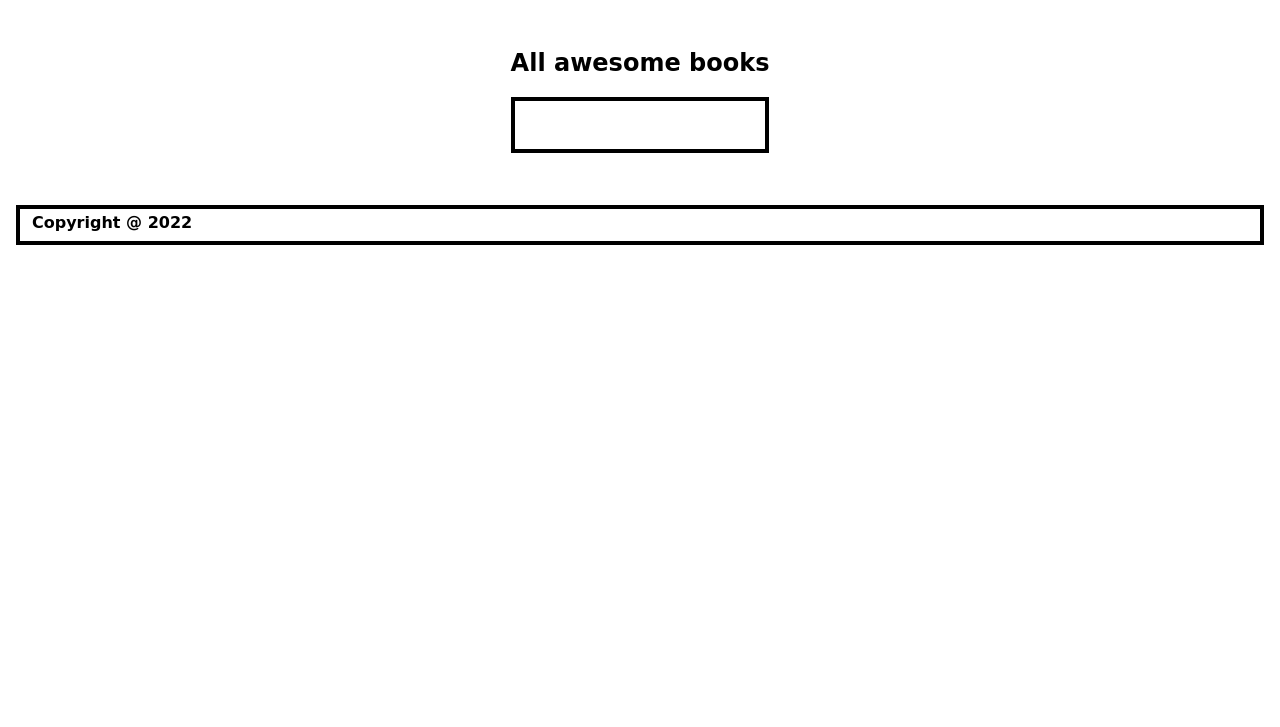
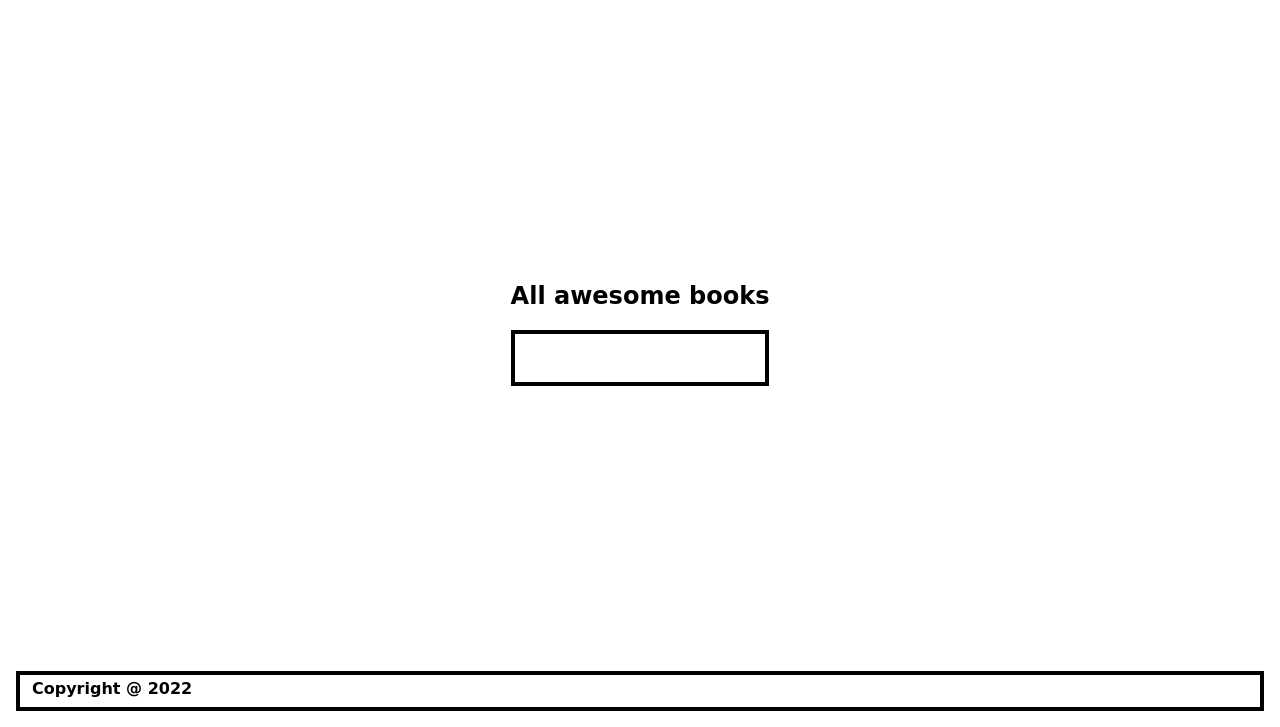
Before and after one commit to NayanKaran/Awesome-books, a website: page index.html in a window 1280 px wide. Shown: the part 73-800 px from the top of the page. Drawn offline with Linux system fonts and the light colour scheme.

Commit message:
Change footer postion at page layout

```diff
--- a/index.css
+++ b/index.css
@@ -3,6 +3,11 @@ body {
   padding: 16px;
   max-width: 1440px;
   margin: auto;
+  display: flex;
+  flex-direction: column;
+  box-sizing: border-box;
+  min-height: 100vh;
+  justify-content: space-between;
 }
 
 main {
```
